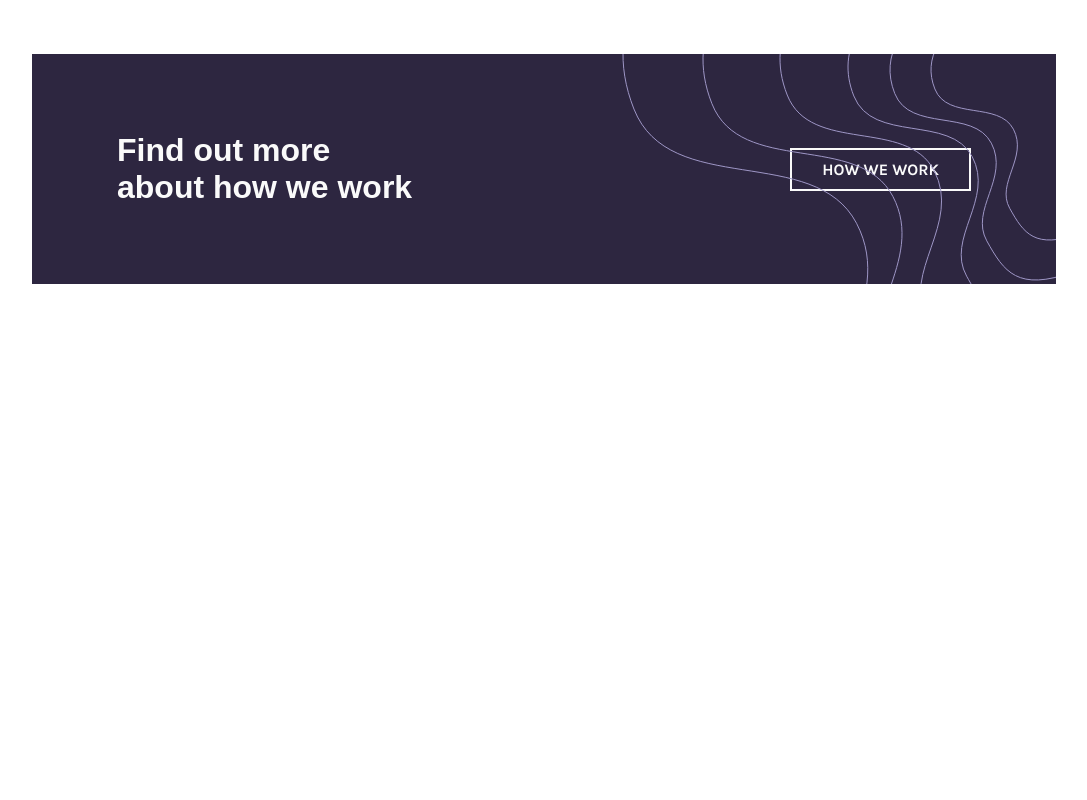
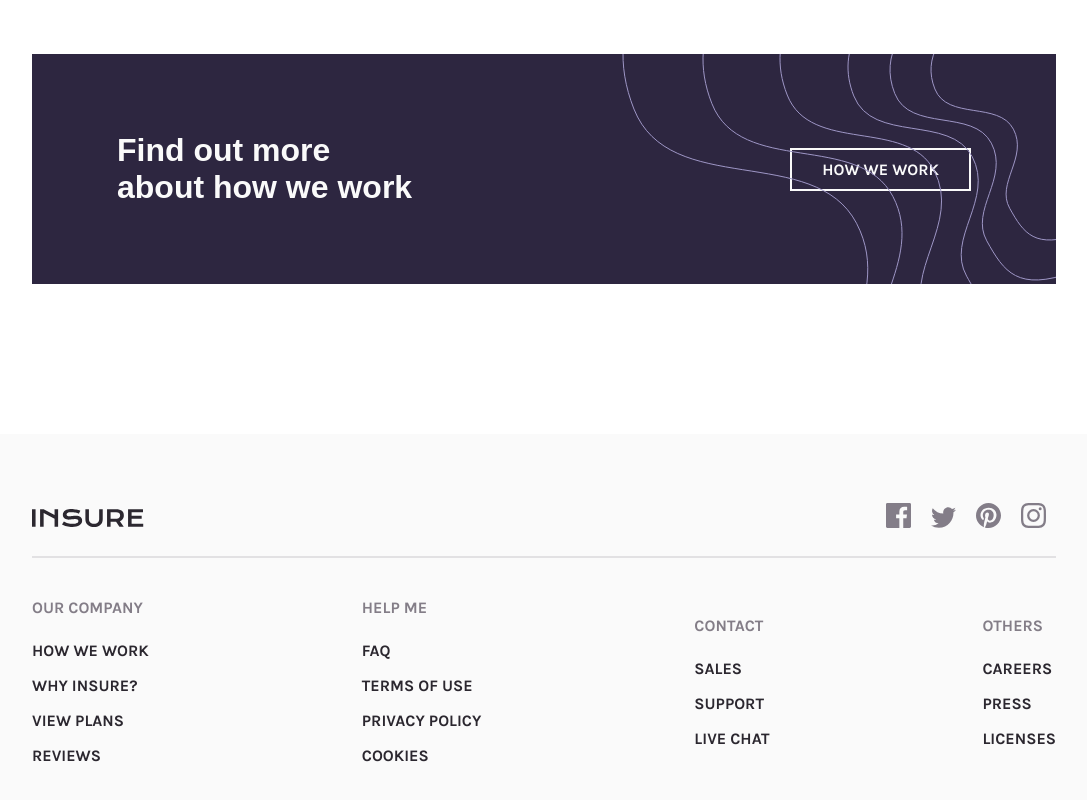
Before and after one commit to AstronautoLunar/insure-landing-page-vue, a Vue app: page / in a window 1280 px wide. Shown: the part 1290-2090 px from the top of the page, without its empty margins (96-1183 px from the left). Before the commit the page ends 1724 px from the top, so only its background shows below. Built offline with nearby package versions, Linux system fonts and the light colour scheme.

Commit message:
:sparkles: Fez o rodapé da landing page
- Alterado o componente Line para se adaptar ao rodapé

- Estilizado todo o rodapé

- Feitos os dados de links e seções do rodapé de forma dinâmica para
  economizar código

```diff
--- a/src/App.vue
+++ b/src/App.vue
@@ -2,18 +2,21 @@
   <div id="render">
     <Header/>
     <Main/>
+    <Footer/>
   </div>
 </template>
 
 <script>
   import Header from "./components/Header/Header.vue";
   import Main from "./components/Main/Main.vue";
+  import Footer from "./components/Footer/Footer.vue";
 
   export default {
     name: 'App',
     components: {
       Header,
-      Main
+      Main,
+      Footer
     }
   }
 
--- /dev/null
+++ b/src/components/Footer/Footer.vue
@@ -0,0 +1,208 @@
+<template>
+    <footer id="footer">
+        <Container identifier="container-footer">
+            <div id="area-social-media">
+                <img
+                    :src="require('../../assets/logo.svg')"
+                    alt="logo"
+                />
+
+                <div id="social-networks">
+                    <img
+                        class="icon-social-media"
+                        v-for="item in imagesSocialMedia"
+                        :key="item.id"
+                        :src="item.src"
+                        :alt="item.alt"
+                    />
+                </div>
+            </div>
+            <Line
+                :isFullWidth="true"
+                color="var(--dark-grayish-violet)"
+            />
+            <div id="sections-of-footer">
+                <SectionFooter
+                    v-for="item in sectionsOfFooter"
+                    :key="item.id"
+                    :title="item.title"
+                    :data="item.sections"
+                />
+            </div>
+        </Container>
+    </footer>
+</template>
+
+<script>
+    import Container from "../Container/Container.vue";
+    import Line from "../Line/Line.vue";
+    import SectionFooter from "../SectionFooter/SectionFooter.vue";
+
+    export default {
+        name: "Footer",
+        components: {
+            Container,
+            Line,
+            SectionFooter
+        },
+        data() {
+            return {
+                imagesSocialMedia: [
+                    {
+                        id: 1,
+                        src: require("../../assets/icon-facebook.svg"),
+                        alt: "icon facebook"
+                    },
+                    {
+                        id: 2,
+                        src: require("../../assets/icon-twitter.svg"),
+                        alt: "icon twitter"
+                    },
+                    {
+                        id: 3,
+                        src: require("../../assets/icon-pinterest.svg"),
+                        alt: "icon pinterest"
+                    },
+                    {
+                        id: 4,
+                        src: require("../../assets/icon-instagram.svg"),
+                        alt: "icon instagram"
+                    },
+                ],
+                sectionsOfFooter: [
+                    {
+                        id: 1,
+                        title: "OUR COMPANY",
+                        sections: [
+                            {
+                                id: 1,
+                                text: "HOW WE WORK"
+                            },
+                            {
+                                id: 2,
+                                text: "WHY INSURE?"
+                            },
+                            {
+                                id: 3,
+                                text: "VIEW PLANS"
+                            },
+                            {
+                                id: 4,
+                                text: "REVIEWS"
+                            },
+                        ]
+                    },
+                    {
+                        id: 2,
+                        title: "HELP ME",
+                        sections: [
+                            {
+                                id: 1,
+                                text: "FAQ"
+                            },
+                            {
+                                id: 2,
+                                text: "TERMS OF USE"
+                            },
+                            {
+                                id: 3,
+                                text: "PRIVACY POLICY"
+                            },
+                            {
+                                id: 4,
+                                text: "COOKIES"
+                            },
+                        ],
+                    },
+                    {
+                        id: 3,
+                        title: "CONTACT",
+                        sections: [
+                            {
+                                id: 1,
+                                text: "SALES"
+                            },
+                            {
+                                id: 2,
+                                text: "SUPPORT"
+                            },
+                            {
+                                id: 3,
+                                text: "LIVE CHAT"
+                            }
+                        ],
+                    },
+                    {
+                        id: 4,
+                        title: "OTHERS",
+                        sections: [
+                            {
+                                id: 1,
+                                text: "CAREERS"
+                            },
+                            {
+                                id: 2,
+                                text: "PRESS"
+                            },
+                            {
+                                id: 3,
+                                text: "LICENSES"
+                            }
+                        ],
+                    }
+                ]
+            }
+        }
+    }
+
+</script>
+
+<style scoped>
+
+    #footer {
+        width: 100%;
+        height: 400px;
+
+        background-color: var(--very-light-gray);
+
+        flex-direction: column;
+        justify-content: center;
+    }
+
+    #footer,
+    #area-social-media,
+    #sections-of-footer
+    {
+        display: flex;
+        align-items: center;
+    }
+
+
+    #container-footer {
+        flex-direction: column;
+    }
+
+    #area-social-media {
+        justify-content: space-between;
+
+        margin-bottom: 24px;
+    }
+
+    .icon-social-media {
+        width: 25px;
+
+        margin: 0 10px;
+    }
+
+    #area-social-media,
+    #sections-of-footer
+    {
+        width: 100%;
+    }
+
+    #sections-of-footer {
+        margin-top: 40px;
+
+        justify-content: space-between;
+    }
+</style>
--- a/src/components/Line/Line.vue
+++ b/src/components/Line/Line.vue
@@ -2,7 +2,8 @@
     <div
         class="line"
         :style="{
-            backgroundColor: color
+            backgroundColor: color,
+            width: isFullWidth ? '100%' : '125px'
         }"
     >
     </div>
@@ -19,6 +20,11 @@
             color: {
                 type: String,
                 required: false
+            },
+            isFullWidth: {
+                type: Boolean,
+                required: false,
+                default: false
             }
         }
     }
@@ -28,7 +34,6 @@
 <style scoped>
 
     .line {
-        width: 125px;
         height: 2px;
 
         background-color: var(--very-light-gray);
--- /dev/null
+++ b/src/components/SectionFooter/SectionFooter.vue
@@ -0,0 +1,72 @@
+<template>
+    <div class="SectionFooter">
+        <span class="title">
+            {{ title }}
+        </span>
+        <a
+            class="link"
+            v-for="item in data"
+            :key="item.id"
+            href="#"
+        >
+            {{ item.text }}
+        </a>
+    </div>
+</template>
+
+<script>
+
+    export default {
+        name: "SectionFooter",
+        components: {
+
+        },
+        props: {
+            data: {
+                type: Array,
+                required: true
+            },
+            title: {
+                type: String,
+                required: true
+            }
+        }
+    }
+
+</script>
+
+<style scoped>
+
+    .SectionFooter {
+        display: flex;
+        flex-direction: column;
+        justify-content: center;
+        align-items: flex-start;
+    }
+
+    .title {
+        color: var(--dark-grayish-violet);
+
+        margin-bottom: 24px;
+    }
+
+    .title,
+    .link
+    {
+        font-family: Karla, Helvetica, sans-serif;
+        font-weight: 700;
+        font-size: 1rem;
+    }
+
+    .link {
+        margin-bottom: 16px;
+
+        text-decoration: none;
+        color: var(--very-dark-violet);
+    }
+
+    .link:last-of-type {
+        margin-bottom: 0;
+    }
+
+</style>
```
